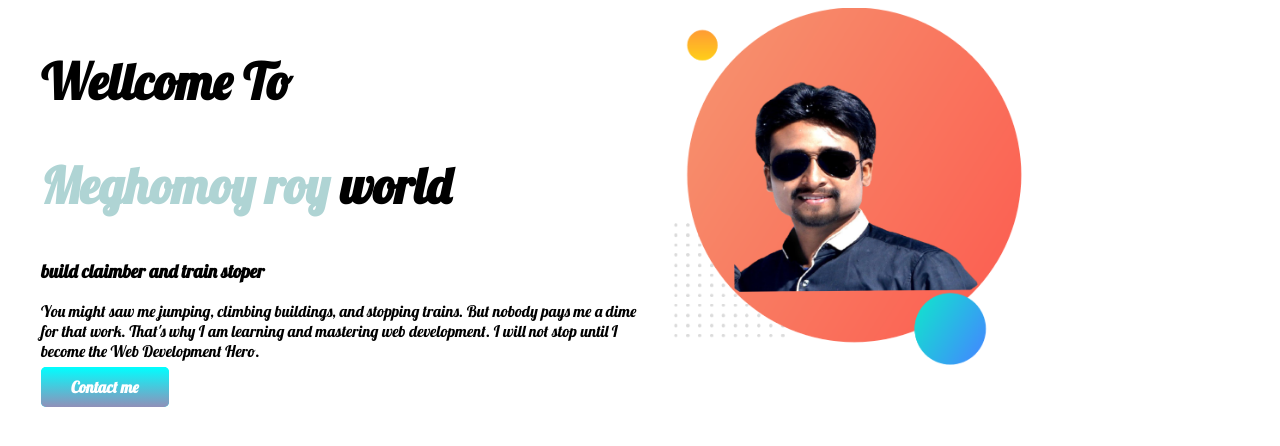
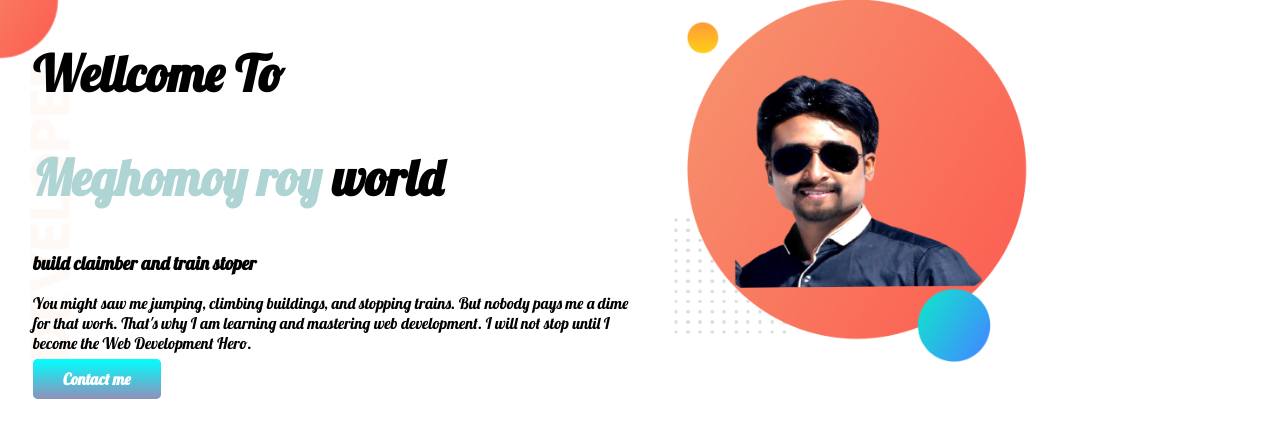
Before and after one commit to Meghomoy/megh-portfolio, a plain HTML site: page index.html in a window 1280 px wide. Drawn offline with Linux system fonts and the light colour scheme.

Commit message:
style css

```diff
--- a/index.html
+++ b/index.html
@@ -13,7 +13,7 @@
 </head>
 
 <body>
-    <section>
+    <section class="top-blog">
         <div class="half-width">
             <h1>Wellcome To</h1>
             <h1> <span class="color-name">Meghomoy roy</span> world</h1>
--- a/style.css
+++ b/style.css
@@ -1,5 +1,6 @@
 body{
     font-family: 'Lobster', cursive;
+    margin:0;
 
 }
 h1{
@@ -27,3 +28,7 @@ section{
     color:white;
     font-weight: 700;
 }
+.top-blog{
+    background-image: url(images/top-banner.png);
+    background-repeat: no-repeat;
+}
```
